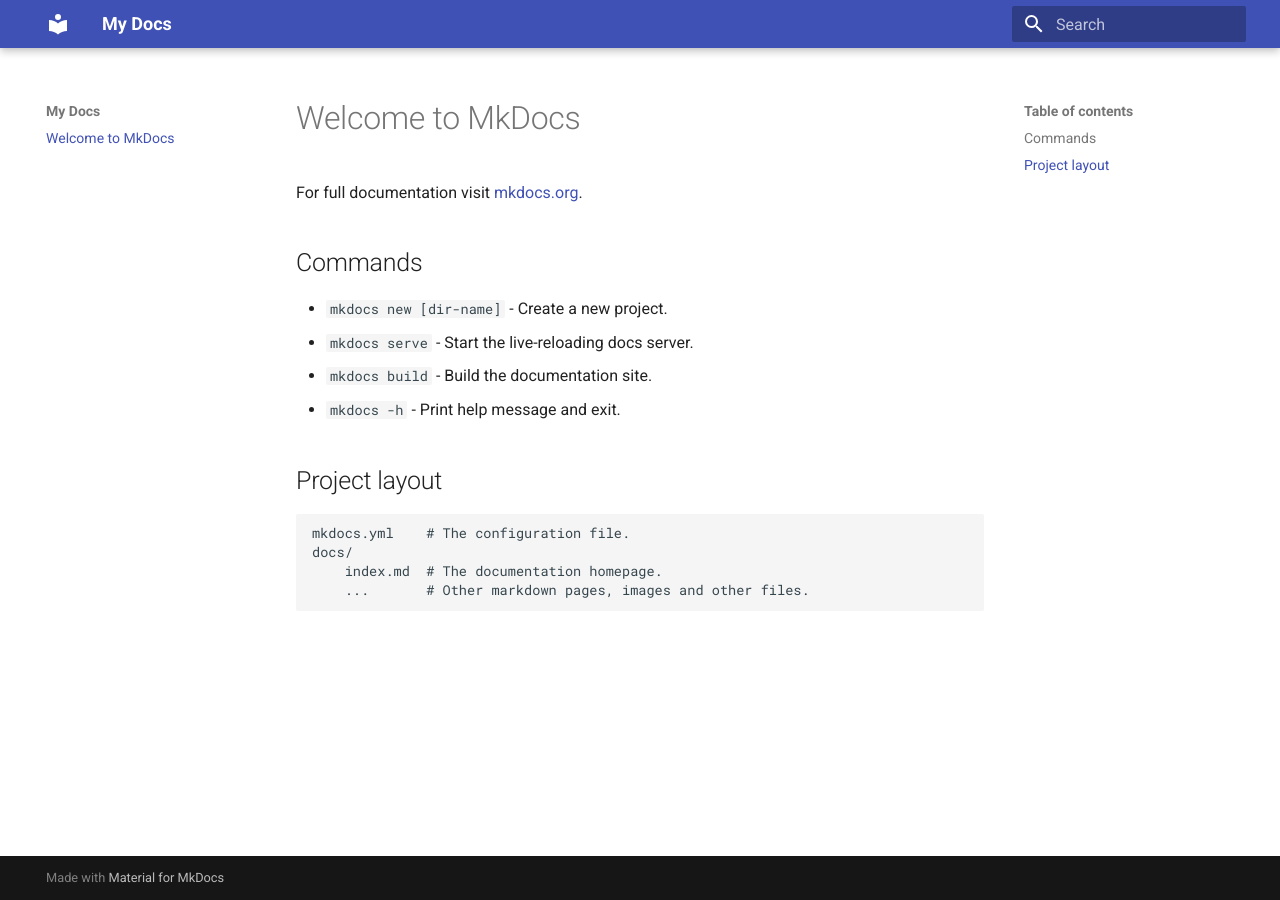
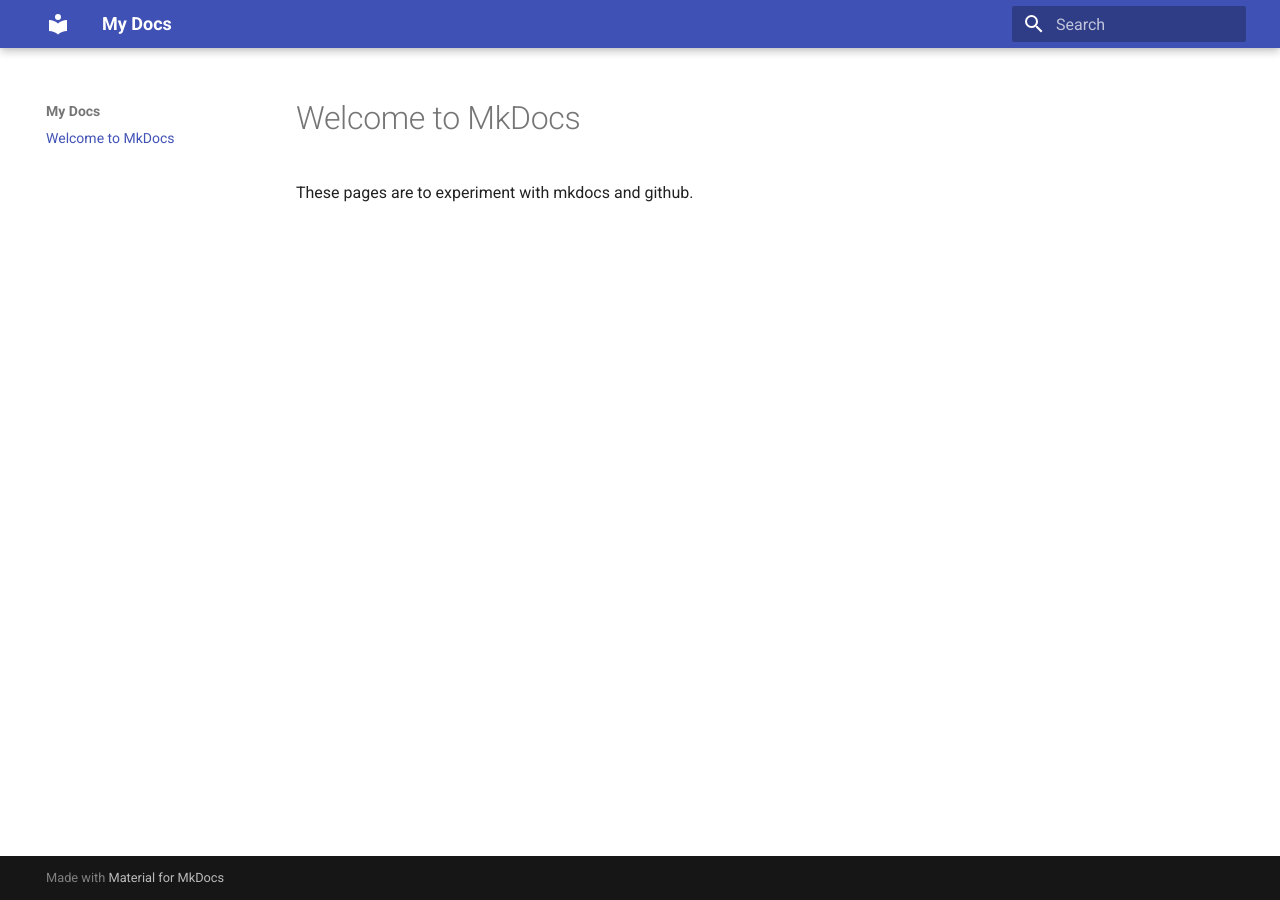
Before and after one commit to knuthp/mkdocs-experiement, an MkDocs documentation site: the page built from docs/index.md, in a window 1280 px wide. Built offline with MkDocs 1.6.1 and Material for MkDocs 9.7.7, drawn with Linux system fonts in a browser that asks for light colours.

Commit message:
Edit in web, see if published

```diff
--- a/docs/index.md
+++ b/docs/index.md
@@ -1,17 +1,3 @@
 # Welcome to MkDocs
 
-For full documentation visit [mkdocs.org](https://www.mkdocs.org).
-
-## Commands
-
-* `mkdocs new [dir-name]` - Create a new project.
-* `mkdocs serve` - Start the live-reloading docs server.
-* `mkdocs build` - Build the documentation site.
-* `mkdocs -h` - Print help message and exit.
-
-## Project layout
-
-    mkdocs.yml    # The configuration file.
-    docs/
-        index.md  # The documentation homepage.
-        ...       # Other markdown pages, images and other files.
+These pages are to experiment with mkdocs and github.
```
